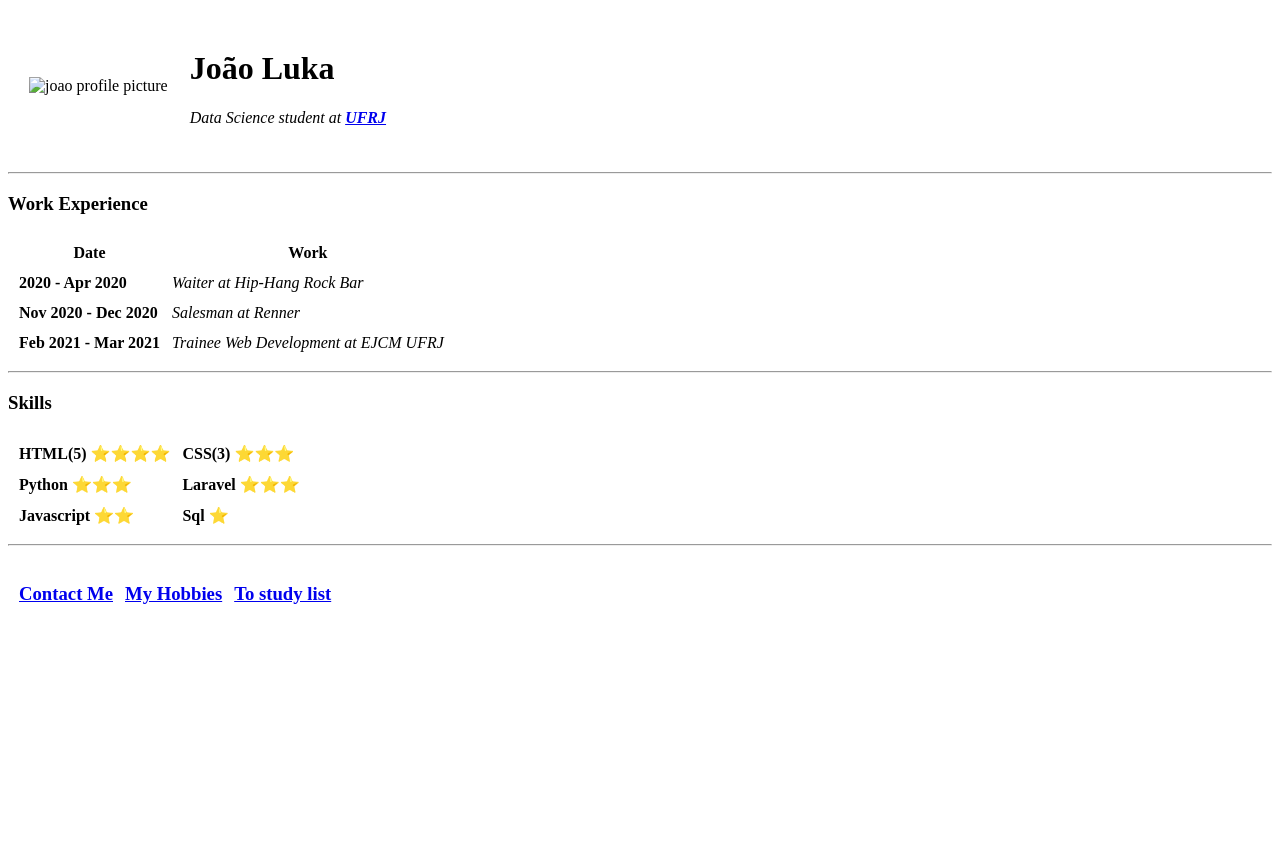
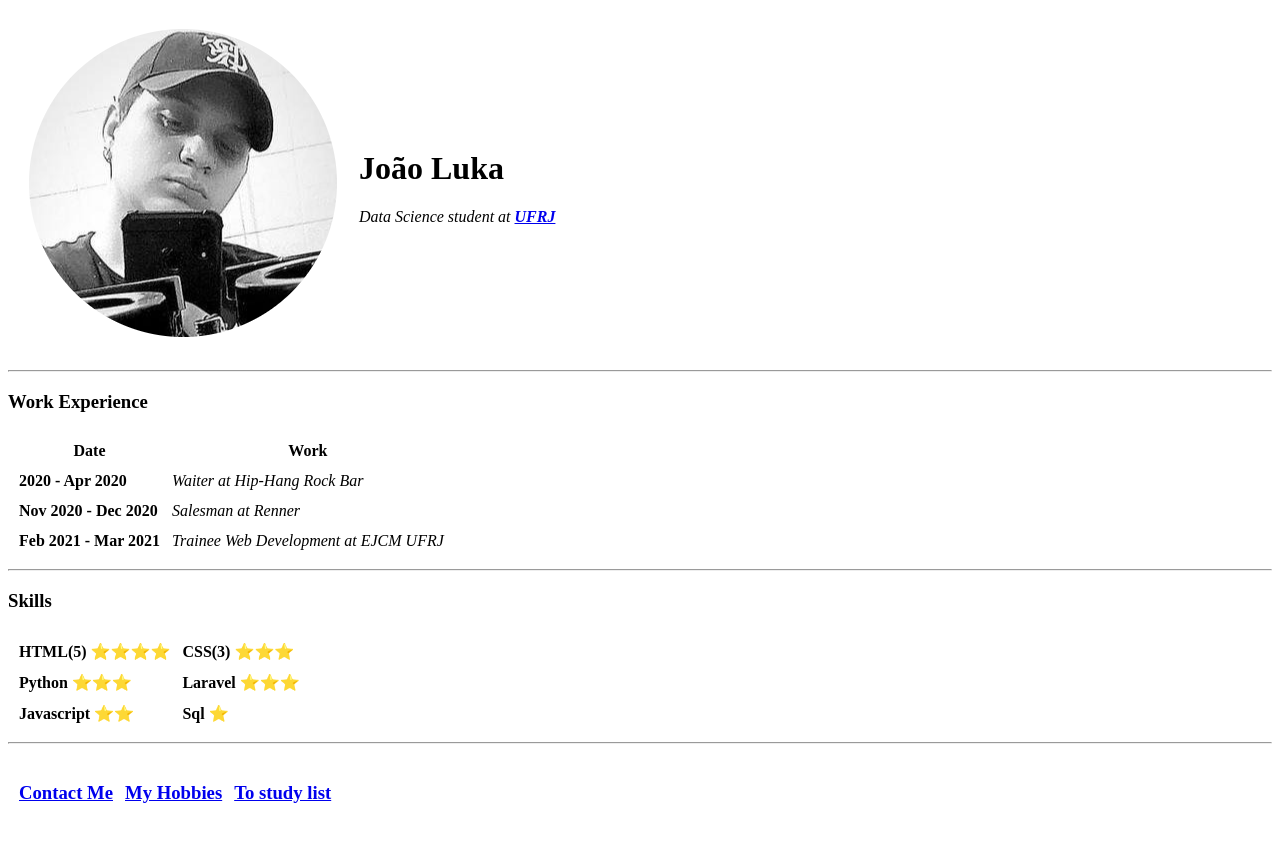
Before and after one commit to joaolukaos/personalWebsite, a plain HTML site: page index.html in a window 1280 px wide. Before the commit the page ends 800 px from the top, so only its background shows below. Drawn offline with Linux system fonts and the light colour scheme.

Commit message:
fixing-image-problem

```diff
--- a/index.html
+++ b/index.html
@@ -9,7 +9,7 @@
 <body>
     <table cellspacing="20px">
         <tr>
-         <td><img src="joaoProfilePic-modified.png" alt="joao profile picture"> </td>
+         <td><img src="images/joaoProfilePic-modified.png" alt="joao profile picture"> </td>
            <td> <h1>João Luka</h1>
            <p><em>Data Science student at <strong><a href="https://ufrj.br">UFRJ</a></strong> </em></p></td>
         </tr>
```
